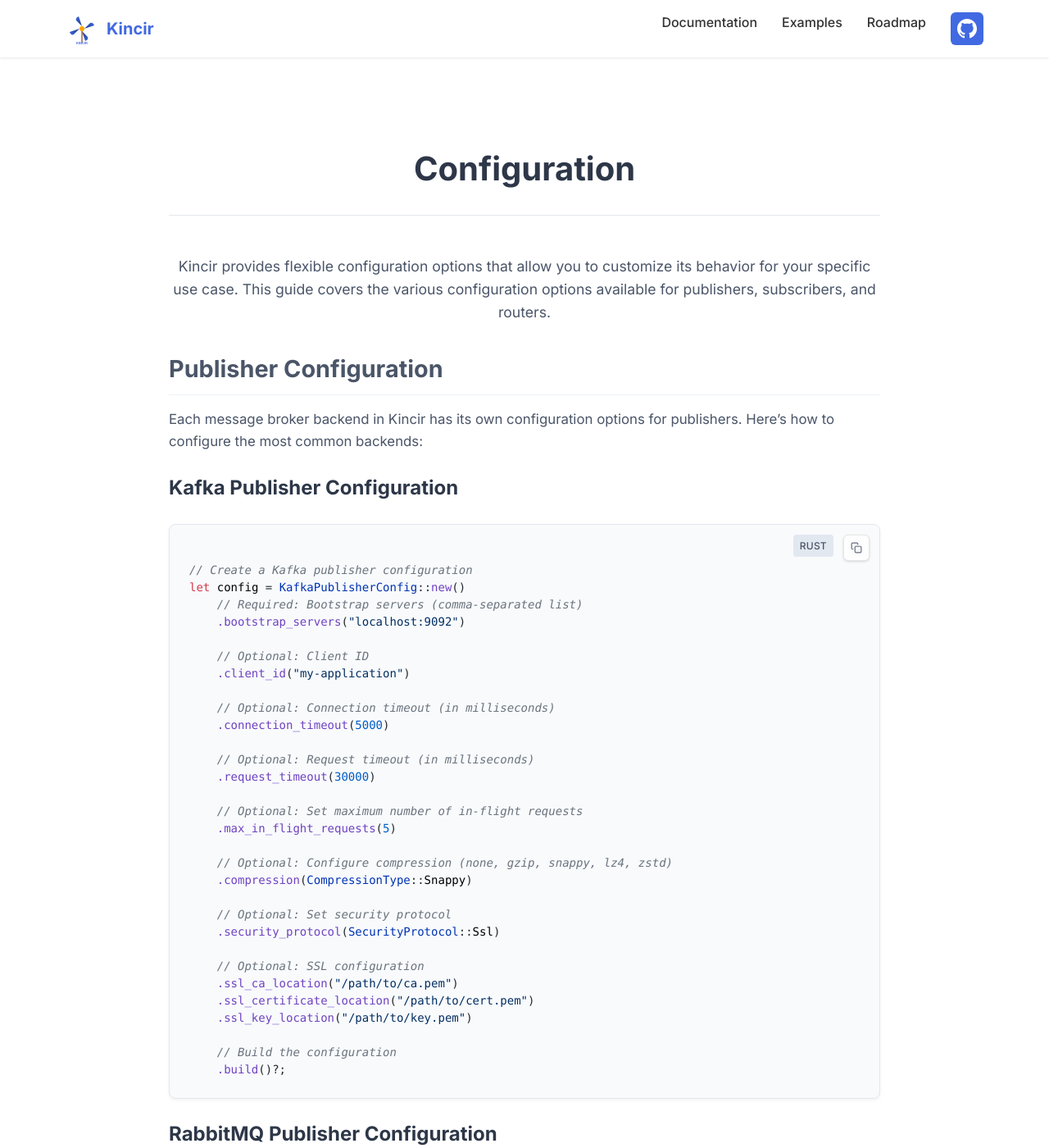
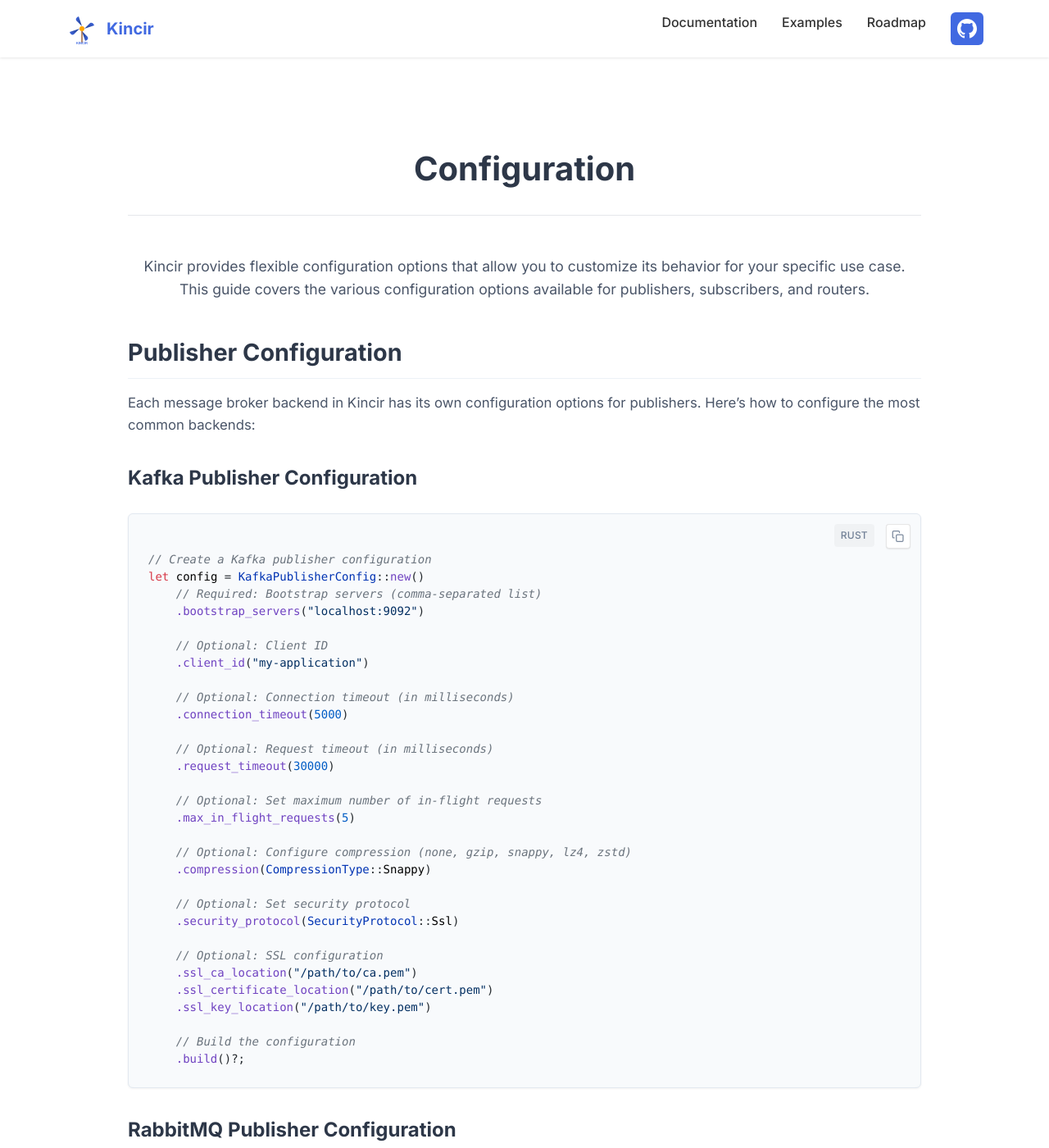
Before and after one commit to rezacute/kincir, a Jekyll site: the page built from docs/docs/configuration/index.md, in a window 1280 px wide and 1400 px high. Shown: the whole window at 82% size. Built offline with Jekyll 4.4.1, drawn with Linux system fonts in a browser that asks for light colours.

Commit message:
Fix documentation styling with more conservative approach
- Fixed examples index page to use 'docs' layout for consistency
- Improved CSS with more balanced approach:
  * Only center main title and intro paragraph, keep content left-aligned
  * Reduced max-width to 1000px for better readability
  * Simplified syntax highlighting with GitHub-like colors
  * Clean copy button icons with proper hover effects
  * Better responsive design for mobile
- Removed overly aggressive centering that was breaking layout
- Maintained professional appearance while improving usability
- Consistent styling across all documentation pages

This provides a much cleaner and more readable documentation experience.

```diff
--- a/docs/assets/css/custom/documentation.css
+++ b/docs/assets/css/custom/documentation.css
@@ -2,7 +2,7 @@
 
 /* Fix margins and layout for documentation pages */
 .docs-container-page {
-  max-width: 900px;
+  max-width: 1000px;
   margin: 0 auto;
   padding: 2rem 1rem;
 }
@@ -19,15 +19,17 @@
 .docs-container-page h2 {
   margin-top: 3rem;
   margin-bottom: 1.5rem;
-  color: #4a5568;
+  color: #2d3748;
   font-size: 1.8rem;
+  font-weight: 600;
 }
 
 .docs-container-page h3 {
   margin-top: 2.5rem;
   margin-bottom: 1.25rem;
-  color: #4a5568;
+  color: #2d3748;
   font-size: 1.5rem;
+  font-weight: 600;
 }
 
 /* Fix code blocks in documentation pages */
@@ -35,7 +37,7 @@
   margin: 2rem 0;
   padding: 1.5rem;
   padding-right: 3.5rem; /* Space for copy button */
-  background-color: #f8fafc !important;
+  background-color: #f8fafc;
   border-radius: 8px;
   overflow-x: auto;
   position: relative;
@@ -122,15 +124,15 @@
 /* Fix highlighted syntax for documentation */
 .docs-container-page .highlight {
   margin: 0;
-  background: transparent !important;
+  background: transparent;
 }
 
 .docs-container-page .highlight pre.highlight {
-  background: #f8fafc !important;
-  border: none !important;
-  padding: 1.5rem !important;
-  padding-right: 3.5rem !important;
-  margin: 0 !important;
+  background: #f8fafc;
+  border: none;
+  padding: 1.5rem;
+  padding-right: 3.5rem;
+  margin: 0;
 }
 
 /* Fix links in documentation */
@@ -220,7 +222,7 @@
   background-color: rgba(240, 255, 244, 0.9);
 }
 
-/* Simplified syntax highlighting - minimal colors */
+/* Simplified syntax highlighting - GitHub-like colors */
 .docs-container-page .language-rust .k,
 .docs-container-page .language-rust .kw,
 .docs-container-page .language-rust .kd,
--- a/docs/assets/css/custom/examples.css
+++ b/docs/assets/css/custom/examples.css
@@ -3,32 +3,26 @@
  * This file contains styles that are ONLY for the examples page
  */
 
-/* Basic container styles - centered content */
+/* Basic container styles - centered content with reasonable max-width */
 .examples-container,
 .docs-container-page {
-  max-width: 900px;
+  max-width: 1000px;
   margin: 0 auto;
   padding: 2rem 1rem;
-  text-align: left; /* Content left-aligned within centered container */
 }
 
-/* Center the main content wrapper */
-.site-content {
-  display: flex;
-  justify-content: center;
-  width: 100%;
-}
-
-/* Heading styles for both container and direct elements */
+/* Heading styles - only center the main title */
 .examples-container h1,
 .docs-container-page h1 {
-  margin-bottom: 0.5rem;
+  margin-bottom: 1rem;
   font-size: 2.5rem;
   font-weight: 700;
   text-align: center;
+  color: #2d3748;
 }
 
-.examples-container .intro-text,
+/* Center only the first paragraph (intro text) */
+.examples-container > p:first-of-type,
 .docs-container-page > p:first-of-type {
   margin-bottom: 2rem;
   font-size: 1.1rem;
@@ -36,189 +30,199 @@
   text-align: center;
 }
 
+/* Keep other headings left-aligned */
 .examples-container h2,
 .docs-container-page h2 {
-  margin: 2rem 0 1rem;
+  margin: 2.5rem 0 1rem;
   padding-bottom: 0.5rem;
   border-bottom: 1px solid #edf2f7;
   font-size: 1.8rem;
   font-weight: 600;
+  color: #2d3748;
 }
 
 .examples-container h3,
 .docs-container-page h3 {
-  margin-top: 1.5rem;
+  margin-top: 2rem;
   margin-bottom: 1rem;
   font-size: 1.5rem;
   font-weight: 600;
   color: #2d3748;
 }
 
-/* Example sections - support both old and new structure */
-.example-section,
-.docs-container-page > section {
-  margin-bottom: 3rem;
-}
-
-.example-item,
-.docs-container-page > h3 {
-  margin-bottom: 1.5rem;
-}
-
-.example-content p,
+/* Regular paragraphs - left aligned */
+.examples-container p,
 .docs-container-page p {
   margin-bottom: 1rem;
   color: #4a5568;
   line-height: 1.6;
 }
 
-/* Code highlight styles - simplified */
-.highlight-wrapper {
-  position: relative !important;
-  margin: 1.5rem 0 !important;
-  background-color: #f8fafc !important;
-  border-radius: 8px !important;
-  border: 1px solid #e2e8f0 !important;
-  box-shadow: 0 2px 4px rgba(0, 0, 0, 0.05) !important;
-  overflow: visible !important;
+/* Code highlight styles - clean and simple */
+.highlight-wrapper,
+.docs-container-page pre {
+  position: relative;
+  margin: 1.5rem 0;
+  background-color: #f8fafc;
+  border-radius: 8px;
+  border: 1px solid #e2e8f0;
+  box-shadow: 0 2px 4px rgba(0, 0, 0, 0.05);
+  overflow: visible;
 }
 
-/* Simplified language indicators */
+/* Language indicators - subtle */
 .highlight-wrapper[data-language]::before {
   content: attr(data-language);
-  position: absolute !important;
-  top: 0.75rem !important;
-  right: 3.5rem !important;
-  background-color: #e2e8f0 !important;
-  color: #4a5568 !important;
-  font-size: 0.75rem !important;
-  font-weight: 500 !important;
-  letter-spacing: 0.025em !important;
-  text-transform: uppercase !important;
-  padding: 0.25rem 0.5rem !important;
-  border-radius: 4px !important;
-  z-index: 90 !important;
+  position: absolute;
+  top: 0.75rem;
+  right: 3.5rem;
+  background-color: #e2e8f0;
+  color: #4a5568;
+  font-size: 0.75rem;
+  font-weight: 500;
+  letter-spacing: 0.025em;
+  text-transform: uppercase;
+  padding: 0.25rem 0.5rem;
+  border-radius: 4px;
+  z-index: 90;
 }
 
 .highlight {
-  margin: 0 !important;
-  background: transparent !important;
+  margin: 0;
+  background: transparent;
 }
 
 pre {
-  margin: 0 !important;
-  padding: 1.5rem !important;
-  padding-right: 3.5rem !important; /* Space for copy button */
-  background-color: transparent !important;
-  border: none !important;
-  overflow-x: auto !important;
-  font-family: 'SF Mono', 'Monaco', 'Inconsolata', 'Roboto Mono', 'Consolas', 'Courier New', monospace !important;
-  font-size: 14px !important;
-  line-height: 1.5 !important;
-  color: #2d3748 !important;
+  margin: 0;
+  padding: 1.5rem;
+  padding-right: 3.5rem; /* Space for copy button */
+  background-color: transparent;
+  border: none;
+  overflow-x: auto;
+  font-family: 'SF Mono', 'Monaco', 'Inconsolata', 'Roboto Mono', 'Consolas', 'Courier New', monospace;
+  font-size: 14px;
+  line-height: 1.5;
+  color: #2d3748;
 }
 
 code {
-  background: transparent !important;
-  font-family: 'SF Mono', 'Monaco', 'Inconsolata', 'Roboto Mono', 'Consolas', 'Courier New', monospace !important;
-  color: inherit !important;
+  background: transparent;
+  font-family: 'SF Mono', 'Monaco', 'Inconsolata', 'Roboto Mono', 'Consolas', 'Courier New', monospace;
+  color: inherit;
 }
 
-/* Copy button with icon - simplified design */
+/* Copy button with icon - clean design */
 .manual-copy-btn {
-  position: absolute !important;
-  top: 0.75rem !important;
-  right: 0.75rem !important;
-  background: rgba(255, 255, 255, 0.9) !important;
-  border: 1px solid rgba(0, 0, 0, 0.1) !important;
-  border-radius: 6px !important;
-  padding: 0.5rem !important;
-  cursor: pointer !important;
-  color: #4a5568 !important;
-  opacity: 0.8 !important;
-  transition: all 0.2s ease !important;
-  z-index: 100 !important;
-  display: flex !important;
-  align-items: center !important;
-  justify-content: center !important;
-  width: 32px !important;
-  height: 32px !important;
-  box-shadow: 0 1px 3px rgba(0, 0, 0, 0.1) !important;
-  backdrop-filter: blur(4px) !important;
+  position: absolute;
+  top: 0.75rem;
+  right: 0.75rem;
+  background: rgba(255, 255, 255, 0.9);
+  border: 1px solid rgba(0, 0, 0, 0.1);
+  border-radius: 6px;
+  padding: 0.5rem;
+  cursor: pointer;
+  color: #4a5568;
+  opacity: 0.8;
+  transition: all 0.2s ease;
+  z-index: 100;
+  display: flex;
+  align-items: center;
+  justify-content: center;
+  width: 32px;
+  height: 32px;
+  box-shadow: 0 1px 3px rgba(0, 0, 0, 0.1);
+  backdrop-filter: blur(4px);
 }
 
 .manual-copy-btn svg {
-  display: block !important;
-  width: 16px !important;
-  height: 16px !important;
-  visibility: visible !important;
-  opacity: 1 !important;
-  stroke: currentColor !important;
-  fill: none !important;
-  stroke-width: 2 !important;
+  display: block;
+  width: 16px;
+  height: 16px;
+  visibility: visible;
+  opacity: 1;
+  stroke: currentColor;
+  fill: none;
+  stroke-width: 2;
 }
 
 .manual-copy-btn:hover {
-  background-color: rgba(255, 255, 255, 1) !important;
-  opacity: 1 !important;
-  transform: translateY(-1px) !important;
-  box-shadow: 0 4px 8px rgba(0, 0, 0, 0.15) !important;
-  color: #2d3748 !important;
+  background-color: rgba(255, 255, 255, 1);
+  opacity: 1;
+  transform: translateY(-1px);
+  box-shadow: 0 4px 8px rgba(0, 0, 0, 0.15);
+  color: #2d3748;
 }
 
 .manual-copy-btn.copied {
-  color: #38a169 !important;
-  border-color: rgba(56, 161, 105, 0.3) !important;
-  background-color: rgba(240, 255, 244, 0.9) !important;
+  color: #38a169;
+  border-color: rgba(56, 161, 105, 0.3);
+  background-color: rgba(240, 255, 244, 0.9);
 }
 
-/* Simplified syntax highlighting - minimal colors */
+/* Simplified syntax highlighting - GitHub-like colors */
 .highlight .k,
 .highlight .kd,
 .highlight .kw {
-  color: #d73a49 !important; /* Keywords in red */
-  font-weight: 500 !important;
+  color: #d73a49; /* Keywords in red */
+  font-weight: 500;
 }
 
 .highlight .nf,
 .highlight .fn {
-  color: #6f42c1 !important; /* Functions in purple */
+  color: #6f42c1; /* Functions in purple */
 }
 
 .highlight .s,
 .highlight .s1,
 .highlight .s2 {
-  color: #032f62 !important; /* Strings in dark blue */
+  color: #032f62; /* Strings in dark blue */
 }
 
 .highlight .c,
 .highlight .c1,
 .highlight .cm {
-  color: #6a737d !important; /* Comments in gray */
-  font-style: italic !important;
+  color: #6a737d; /* Comments in gray */
+  font-style: italic;
 }
 
 .highlight .mi,
 .highlight .mf {
-  color: #005cc5 !important; /* Numbers in blue */
+  color: #005cc5; /* Numbers in blue */
 }
 
 .highlight .na {
-  color: #e36209 !important; /* Attributes in orange */
+  color: #e36209; /* Attributes in orange */
 }
 
-/* Remove complex Rust-specific highlighting */
+/* Default text color for other elements */
 .highlight .nx,
 .highlight .o,
 .highlight .p {
-  color: #24292e !important; /* Default text color */
+  color: #24292e;
 }
 
-/* Make sure the code blocks fit the page properly */
-.docs-container-page .highlight-wrapper {
-  width: 100%;
-  max-width: 100%;
-  overflow-x: auto;
+/* Lists styling */
+.docs-container-page ul,
+.docs-container-page ol {
+  margin: 1.5rem 0;
+  padding-left: 2rem;
+}
+
+.docs-container-page li {
+  margin-bottom: 0.5rem;
+  line-height: 1.6;
+}
+
+/* Links styling */
+.docs-container-page a {
+  color: #3182ce;
+  text-decoration: none;
+  transition: color 0.2s;
+}
+
+.docs-container-page a:hover {
+  color: #2c5282;
+  text-decoration: underline;
 }
 
 /* Responsive adjustments */
@@ -235,9 +239,9 @@
   }
 
   pre {
-    padding: 1rem !important;
-    padding-right: 3rem !important;
-    font-size: 13px !important;
+    padding: 1rem;
+    padding-right: 3rem;
+    font-size: 13px;
   }
 }
 
```
Also changed, not shown: docs/examples/index.md (+1 -1 lines).
